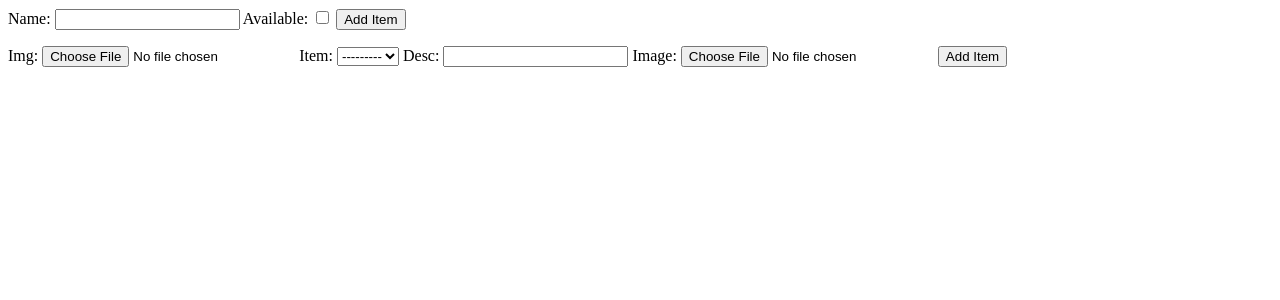
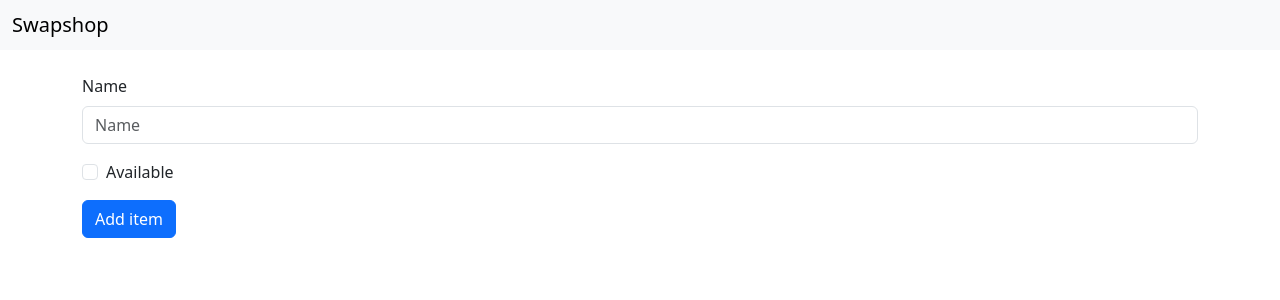
Before and after one commit to anna-wilson/transcode-swapshop, a Django app: page /items/add_item/ in a window 1280 px wide. Shown: the top 300 px of the page. Run offline with Django 4.2, Linux system fonts and the light colour scheme; data that the repository does not hold is empty; some libraries are stand-ins or nearby versions.

Commit message:
bootstrap the add item form

```diff
--- a/requirements.txt
+++ b/requirements.txt
@@ -1,3 +1,4 @@
 Django
 Pillow
 django-allauth
+django-bootstrap5
--- a/swapshop/items/templates/items/add_item.html
+++ b/swapshop/items/templates/items/add_item.html
@@ -1,14 +1,19 @@
+{% extends 'items/base.html' %}
+{% load django_bootstrap5 %}
+
+{% block buttons %}
+
+
+
+{% endblock %}
+
+{% block content %}
 
 <form method="POST" action="{% url 'add_item' %}" class="form" enctype="multipart/form-data">
     {% csrf_token %}
-    {{ item_form }}
-        <button class="btn btn-black" type="submit">Add Item</button>
-    </div>
+    {% bootstrap_form item_form %}
+    {% bootstrap_button button_type="submit" content="Add item" %}
 </form>
 
-<form method="POST" action="{% url 'add_item' %}" class="form" enctype="multipart/form-data">
-    {% csrf_token %}
-    {{ item_image_form }}
-        <button class="btn btn-black" type="submit">Add Item</button>
-    </div>
-</form>
+
+{% endblock %}
--- a/swapshop/items/templates/items/base.html
+++ b/swapshop/items/templates/items/base.html
@@ -1,16 +1,22 @@
 {% load static %}
+{# Load the tag library #}
+{% load django_bootstrap5 %}
 
-<html>
-    <head>
-        <link href="https://cdn.jsdelivr.net/npm/bootstrap@5.2.0-beta1/dist/css/bootstrap.min.css" rel="stylesheet" integrity="sha384-0evHe/X+R7YkIZDRvuzKMRqM+OrBnVFBL6DOitfPri4tjfHxaWutUpFmBp4vmVor" crossorigin="anonymous">
-        <script src="https://cdn.jsdelivr.net/npm/bootstrap@5.2.0-beta1/dist/js/bootstrap.bundle.min.js" integrity="sha384-pprn3073KE6tl6bjs2QrFaJGz5/SUsLqktiwsUTF55Jfv3qYSDhgCecCxMW52nD2" crossorigin="anonymous"></script>
-    </head>
+{# Load CSS and JavaScript #}
+{% bootstrap_css %}
+{% bootstrap_javascript %}
 
-    <body>
+{# Display django.contrib.messages as Bootstrap alerts #}
+{% bootstrap_messages %}
+
 
         <nav class="navbar bg-light">
             <div class="container-fluid">
             <span class="navbar-brand mb-0 h1">Swapshop</span>
+            <span class="d-flex">
+                {% block buttons %}
+                {% endblock %}
+            </span>
             </div>
         </nav>
 
@@ -22,6 +28,3 @@
             {% endblock %}
 
         </div>
-
-    </body>
-</html>
--- a/swapshop/items/views.py
+++ b/swapshop/items/views.py
@@ -1,4 +1,4 @@
-from django.shortcuts import render
+from django.shortcuts import render, redirect, reverse
 # from django.contrib.auth.decorators import login_required
 from django.contrib import messages
 from django.http import HttpResponse
@@ -20,29 +20,29 @@ def add_item(request):
         if item_form.is_valid():
             item_form.save()
             messages.success(request, 'Successfully added item!')
-            return redirect(reverse('add_product'))
+            return redirect(reverse('add_item'))
         else:
             messages.error(request, 'Failed to add item. Please ensure the form is valid.')
     else:
         item_form = ItemForm()
 
-    if request.method == 'POST':
-        item_image_form = ItemImageForm(request.POST, request.FILES)
-        if item_image_form.is_valid():
-            item_image_form.save()
-            messages.success(request, 'Successfully added item!')
-            return redirect(reverse('add_product'))
-        else:
-            messages.error(request, 'Failed to add item. Please ensure the form is valid.')
-    else:
-        item_image_form = ItemImageForm()
+    # if request.method == 'POST':
+    #     item_image_form = ItemImageForm(request.POST, request.FILES)
+    #     if item_image_form.is_valid():
+    #         item_image_form.save()
+    #         messages.success(request, 'Successfully added item image!')
+    #         return redirect(reverse('add_item'))
+    #     else:
+    #         messages.error(request, 'Failed to add item. Please ensure the form is valid.')
+    # else:
+    #     item_image_form = ItemImageForm()
 
 
 
     template = 'items/add_item.html'
     context = {
         'item_form': item_form,
-        'item_image_form': item_image_form,
+        #'item_image_form': item_image_form,
     }
 
     return render(request, template, context)
--- a/swapshop/swapshop/settings.py
+++ b/swapshop/swapshop/settings.py
@@ -48,6 +48,7 @@ INSTALLED_APPS = [
     'allauth',
     'allauth.account',
     'allauth.socialaccount',
+    'django_bootstrap5',
 ]
 
 MIDDLEWARE = [
```
Also changed, not shown: swapshop/items/templates/items/index.html (+7 -0 lines).
